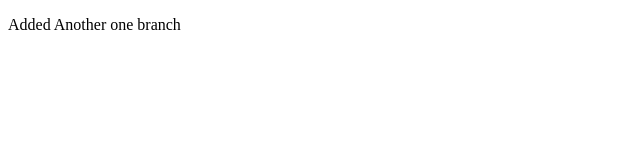
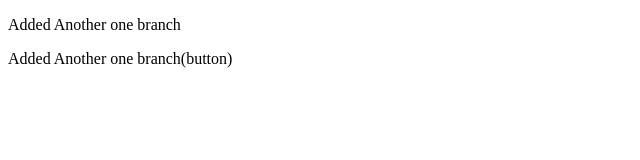
Before and after one commit to Akshay-Gupt-a/second-one, a plain HTML site: page HOME.html in a window 1280 px wide. Shown: the whole page, without its empty margins (0-640 px from the left). Drawn offline with Linux system fonts and the light colour scheme.

Commit message:
in second line of index.html

```diff
--- a/HOME.html
+++ b/HOME.html
@@ -7,5 +7,6 @@
 </head>
 <body>
     <p>Added Another one branch</p>
+    <p>Added Another one branch(button)</p>
 </body>
 </html>
```
